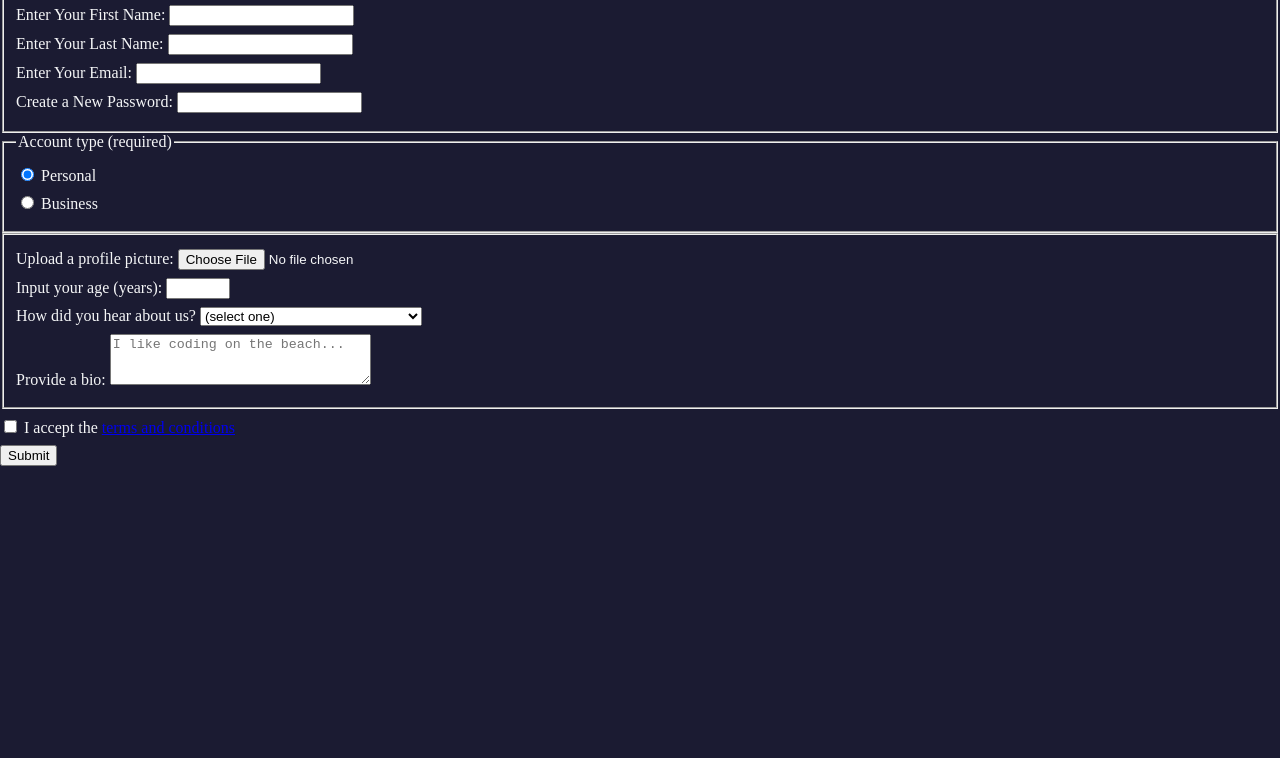
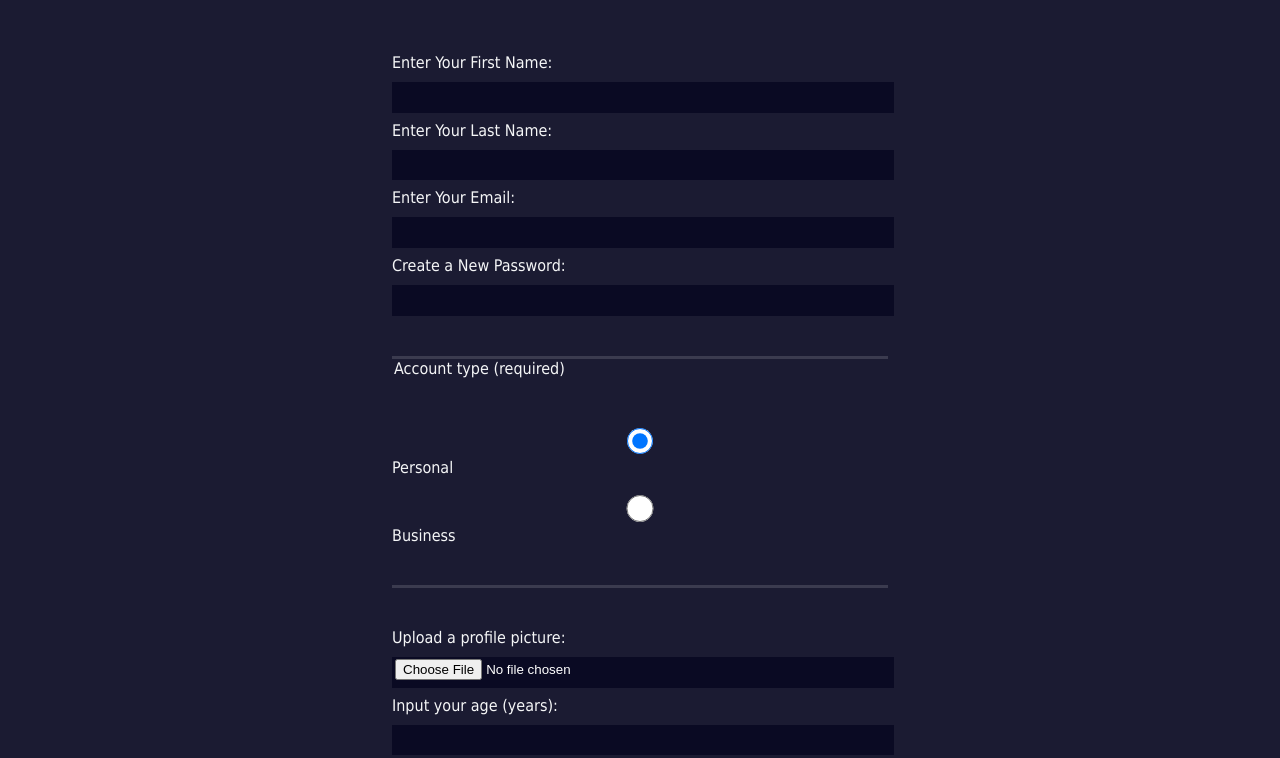
Before and after one commit to Sylva-q/Registration-form, a plain HTML site: page index.html in a window 1280 px wide. Shown: the part 124-882 px from the top of the page. Before the commit the page ends 821 px from the top, so only its background shows below. Drawn offline with Linux system fonts and the light colour scheme.

Commit message:
Update styles.css

```diff
--- a/styles.css
+++ b/styles.css
@@ -5,6 +5,13 @@ body {
   margin: 0; /* make the horizontal scroll bar disappear*/
   background-color: #1b1b32;
   color: #f5f6f7;
+  font-family: Tahoma;
+  font-size: 16px;
+}
+
+h1, p {
+  margin: 1em auto;
+  text-align: center;
 }
 
 label {
@@ -12,3 +19,60 @@ label {
   margin: 0.5rem 0;
   /*The rem unit stands for root em, and is relative to the font size of the html element*/
 }
+
+form {
+  width: 60vw;
+  max-width: 500px;
+  min-width: 300px;
+  margin: 0 auto;
+  padding-bottom: 2em;
+}
+
+fieldset {
+  border: none;
+  padding: 2rem 0;
+  border-bottom: 3px solid #3b3b4f;
+}
+
+fieldset:last-of-type {
+  border-bottom: none;
+}
+
+input,
+textarea,
+select {
+  margin: 10px 0 0 0;
+  width: 100%;
+  min-height: 2em;
+}
+
+input, textarea {
+  background-color: #0a0a23;
+  border: 1px solid #0a0a23;
+  color: #ffffff;
+}
+
+.inline {
+  width: unset;
+  margin: 0 0.5em 0 0;
+  vertical-align: middle;
+}
+
+input[type="submit"] {
+  display: block;
+  width: 60%;
+  margin: 1em auto;
+  height: 2em;
+  font-size: 1.1rem;
+  background-color: #3b3b4f;
+  border-color: white;
+  min-width: 300px;
+}
+
+input[type="file"] {
+  padding: 1px 2px;
+}
+
+a {
+  color: #dfdfe2;
+}
```
